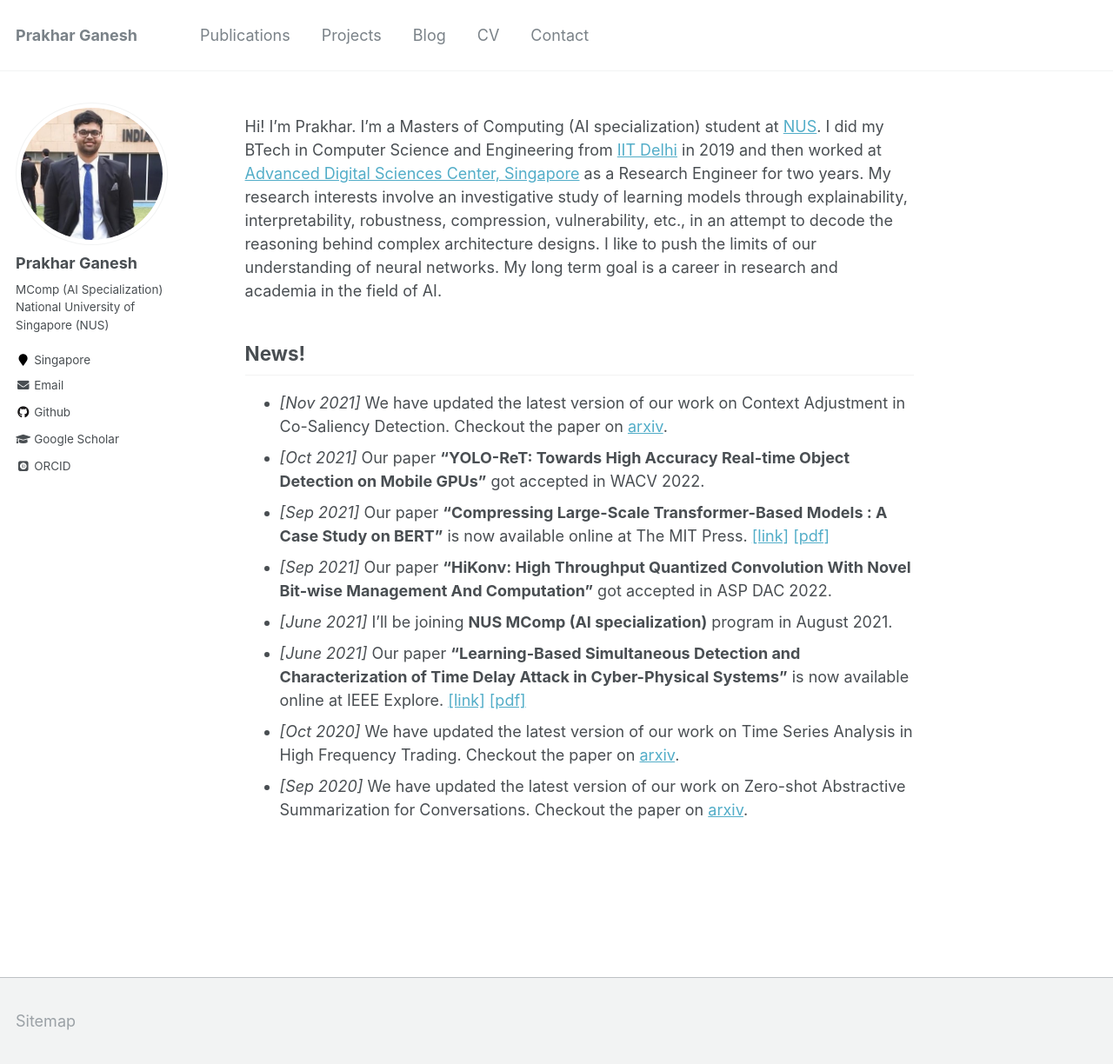
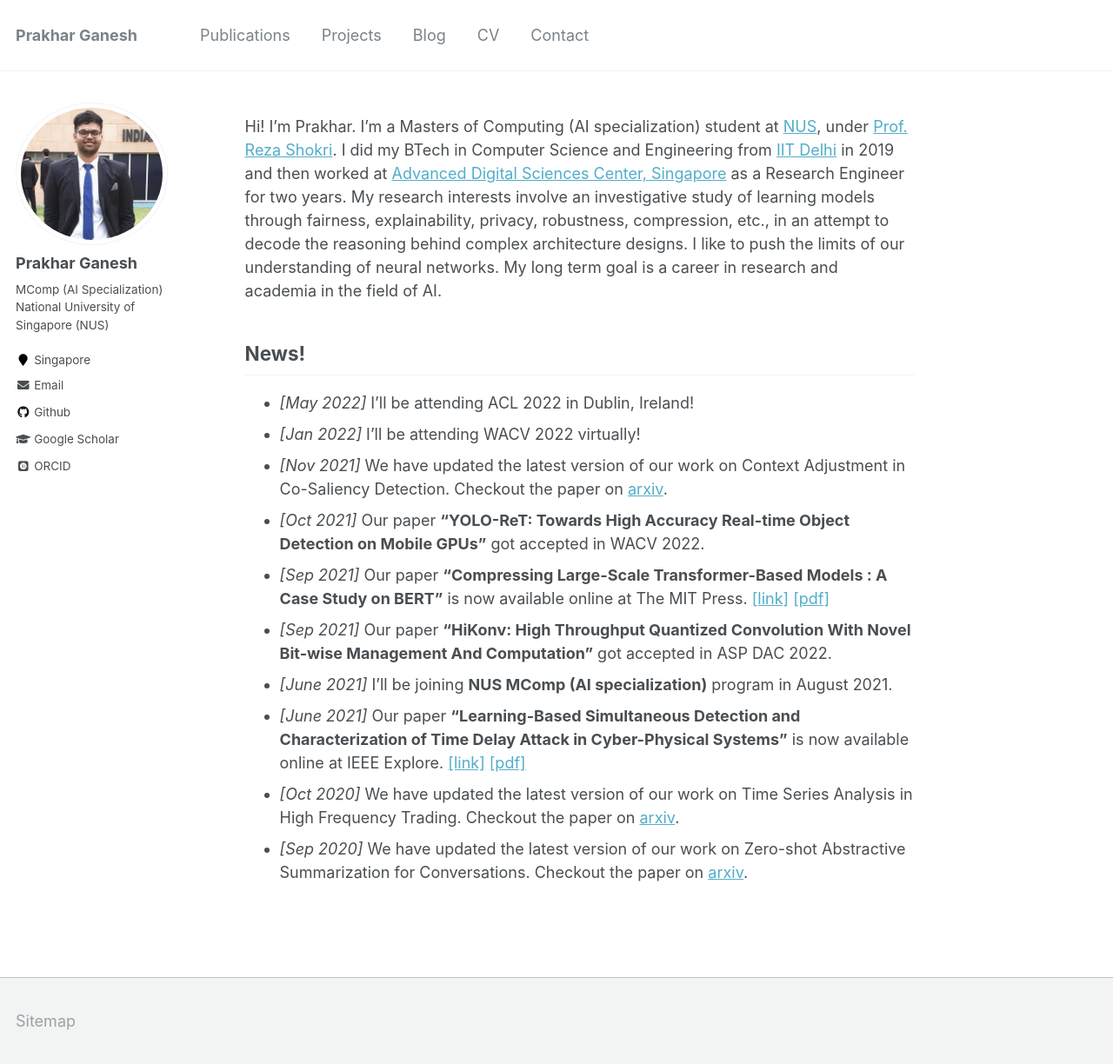
Before and after one commit to prakharg24/prakharg24.github.io, a Jekyll site: the page built from _pages/about.md, in a window 1280 px wide and 1224 px high. Shown: the whole window at 87% size. Built offline with Jekyll 4.4.1, drawn with Linux system fonts in a browser that asks for light colours; some web fonts are replaced.

Commit message:
thesis supervisor info

```diff
--- a/_pages/about.md
+++ b/_pages/about.md
@@ -8,10 +8,12 @@ redirect_from:
   - /about.html
 ---
 
-Hi! I’m Prakhar. I'm a Masters of Computing (AI specialization) student at [NUS](https://www.comp.nus.edu.sg/){:target="_blank"}. I did my BTech in Computer Science and Engineering from [IIT Delhi](https://www.cse.iitd.ernet.in/){:target="_blank"} in 2019 and then worked at [Advanced Digital Sciences Center, Singapore](https://adsc.illinois.edu/){:target="_blank"} as a Research Engineer for two years. My research interests involve an investigative study of learning models through explainability, interpretability, robustness, compression, vulnerability, etc., in an attempt to decode the reasoning behind complex architecture designs. I like to push the limits of our understanding of neural networks. My long term goal is a career in research and academia in the field of AI.
+Hi! I’m Prakhar. I'm a Masters of Computing (AI specialization) student at [NUS](https://www.comp.nus.edu.sg/){:target="_blank"}, under [Prof. Reza Shokri](https://www.comp.nus.edu.sg/~reza/){:target="_blank"}. I did my BTech in Computer Science and Engineering from [IIT Delhi](https://www.cse.iitd.ernet.in/){:target="_blank"} in 2019 and then worked at [Advanced Digital Sciences Center, Singapore](https://adsc.illinois.edu/){:target="_blank"} as a Research Engineer for two years. My research interests involve an investigative study of learning models through fairness, explainability, privacy, robustness, compression, etc., in an attempt to decode the reasoning behind complex architecture designs. I like to push the limits of our understanding of neural networks. My long term goal is a career in research and academia in the field of AI.
 
 News!
 ------
+* _[May 2022]_ I'll be attending ACL 2022 in Dublin, Ireland!
+* _[Jan 2022]_ I'll be attending WACV 2022 virtually!
 * _[Nov 2021]_ We have updated the latest version of our work on Context Adjustment in Co-Saliency Detection. Checkout the paper on [arxiv](https://arxiv.org/abs/2108.02093){:target="_blank"}.
 * _[Oct 2021]_ Our paper **"YOLO-ReT: Towards High Accuracy Real-time Object Detection on Mobile GPUs"** got accepted in WACV 2022.
 * _[Sep 2021]_ Our paper **"Compressing Large-Scale Transformer-Based Models : A Case Study on BERT"** is now available online at The MIT Press. [\[link\]](https://direct.mit.edu/tacl/article/doi/10.1162/tacl_a_00413/107387/Compressing-Large-Scale-Transformer-Based-Models-A){:target="_blank"} [\[pdf\]](http://prakharg24.github.io/files/bert_compression.pdf){:target="_blank"}
```
